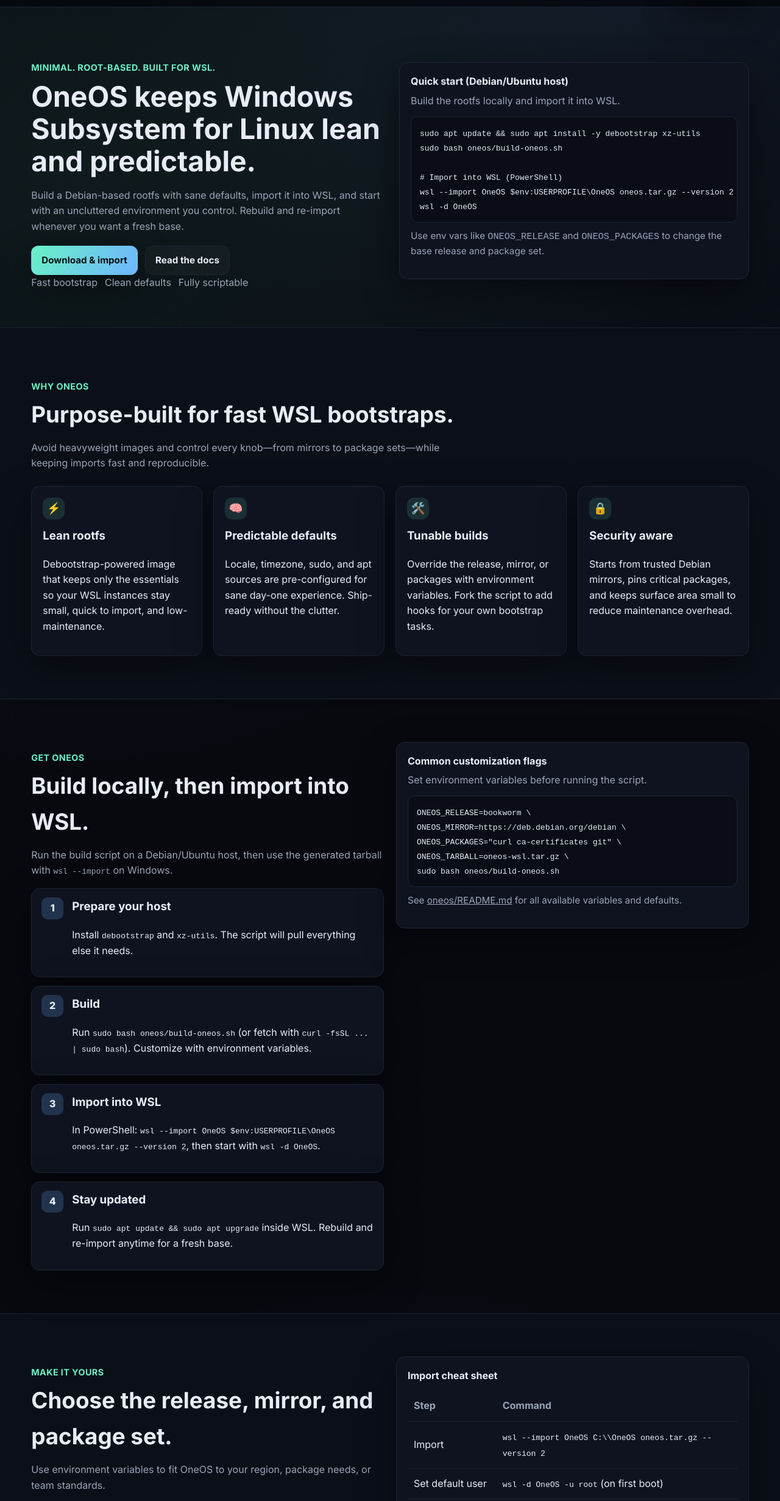
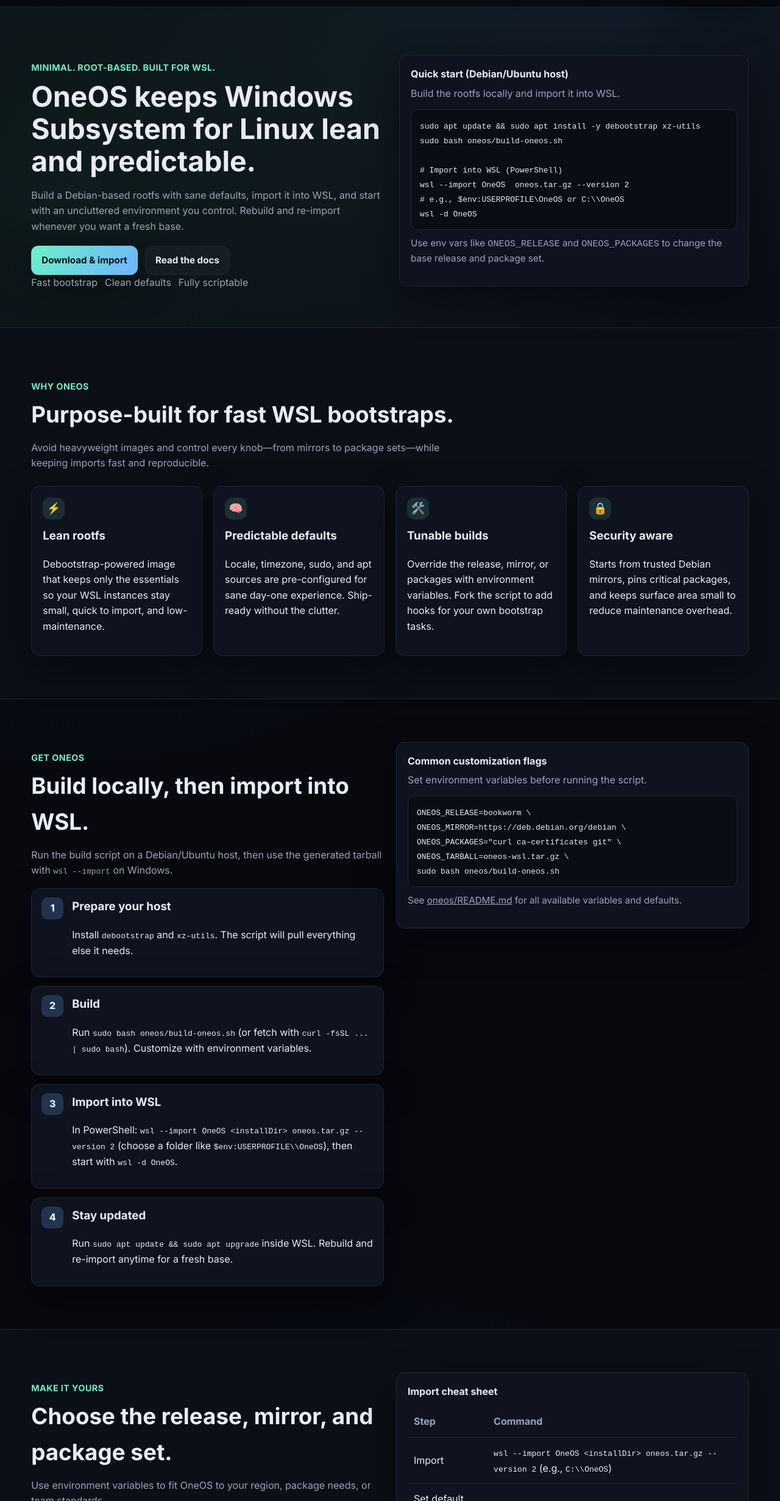
Before and after one commit to nuttyinc578/nutty-inc, a plain HTML site: page oneos-site/index.html in a window 1280 px wide. Shown: the part 65-2527 px from the top of the page at 61% size. Drawn offline with Linux system fonts and the light colour scheme.

Commit message:
Clarify WSL import install directory

```diff
--- a/oneos-site/index.html
+++ b/oneos-site/index.html
@@ -54,7 +54,8 @@
 sudo bash oneos/build-oneos.sh
 
 # Import into WSL (PowerShell)
-wsl --import OneOS $env:USERPROFILE\OneOS oneos.tar.gz --version 2
+wsl --import OneOS <installDir> oneos.tar.gz --version 2
+# e.g., $env:USERPROFILE\OneOS or C:\\OneOS
 wsl -d OneOS</code></pre>
           <p class="meta">Use env vars like <code>ONEOS_RELEASE</code> and <code>ONEOS_PACKAGES</code> to change the base release and package set.</p>
         </div>
@@ -120,7 +121,7 @@ wsl -d OneOS</code></pre>
               <div class="step-number">3</div>
               <div>
                 <h3>Import into WSL</h3>
-                <p>In PowerShell: <code>wsl --import OneOS $env:USERPROFILE\OneOS oneos.tar.gz --version 2</code>, then start with <code>wsl -d OneOS</code>.</p>
+                <p>In PowerShell: <code>wsl --import OneOS &lt;installDir&gt; oneos.tar.gz --version 2</code> (choose a folder like <code>$env:USERPROFILE\\OneOS</code>), then start with <code>wsl -d OneOS</code>.</p>
               </div>
             </div>
             <div class="step">
@@ -175,7 +176,7 @@ sudo bash oneos/build-oneos.sh</code></pre>
             <tbody>
               <tr>
                 <td>Import</td>
-                <td><code>wsl --import OneOS C:\\OneOS oneos.tar.gz --version 2</code></td>
+                <td><code>wsl --import OneOS &lt;installDir&gt; oneos.tar.gz --version 2</code> (e.g., <code>C:\\OneOS</code>)</td>
               </tr>
               <tr>
                 <td>Set default user</td>
```
Also changed, not shown: oneos-site/docs.html (+1 -1 lines), oneos-site/downloads.html (+3 -2 lines).
